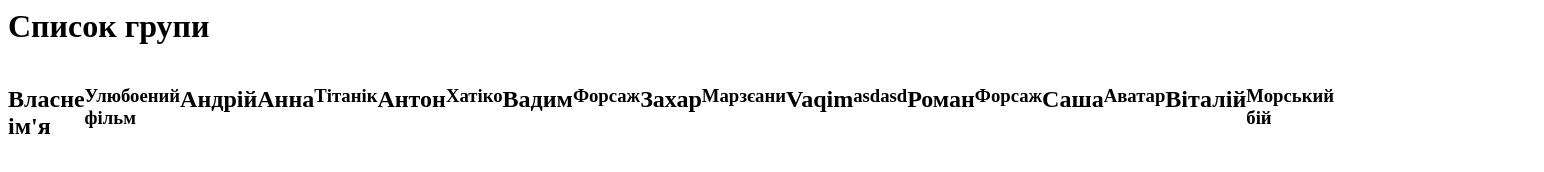
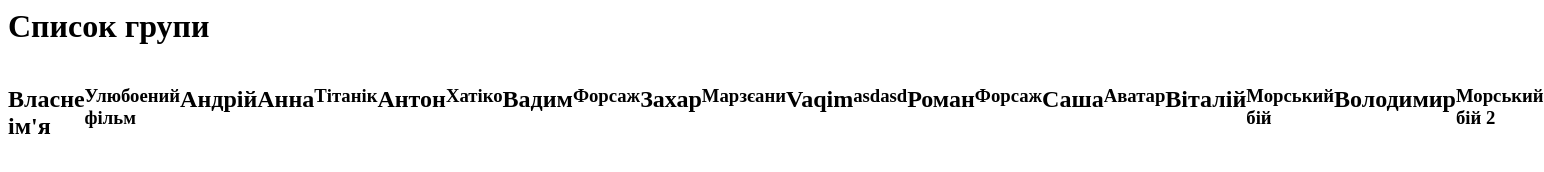
Before and after one commit to SerheievIhor/superName, a plain HTML site: page index.html in a window 1280 px wide. Shown: the whole page, 1544 px wide, since content can reach past the window. Drawn offline with Linux system fonts and the light colour scheme.

Commit message:
Update index.html

```diff
--- a/index.html
+++ b/index.html
@@ -36,5 +36,8 @@
 <p>
 	<h2>Віталій</h2>
 	<h3>Морський бій</h3>
+</p>
+	<h2>Володимир</h2>
+	<h3>Морський бій 2</h3>
     </p>
 </div>
```
